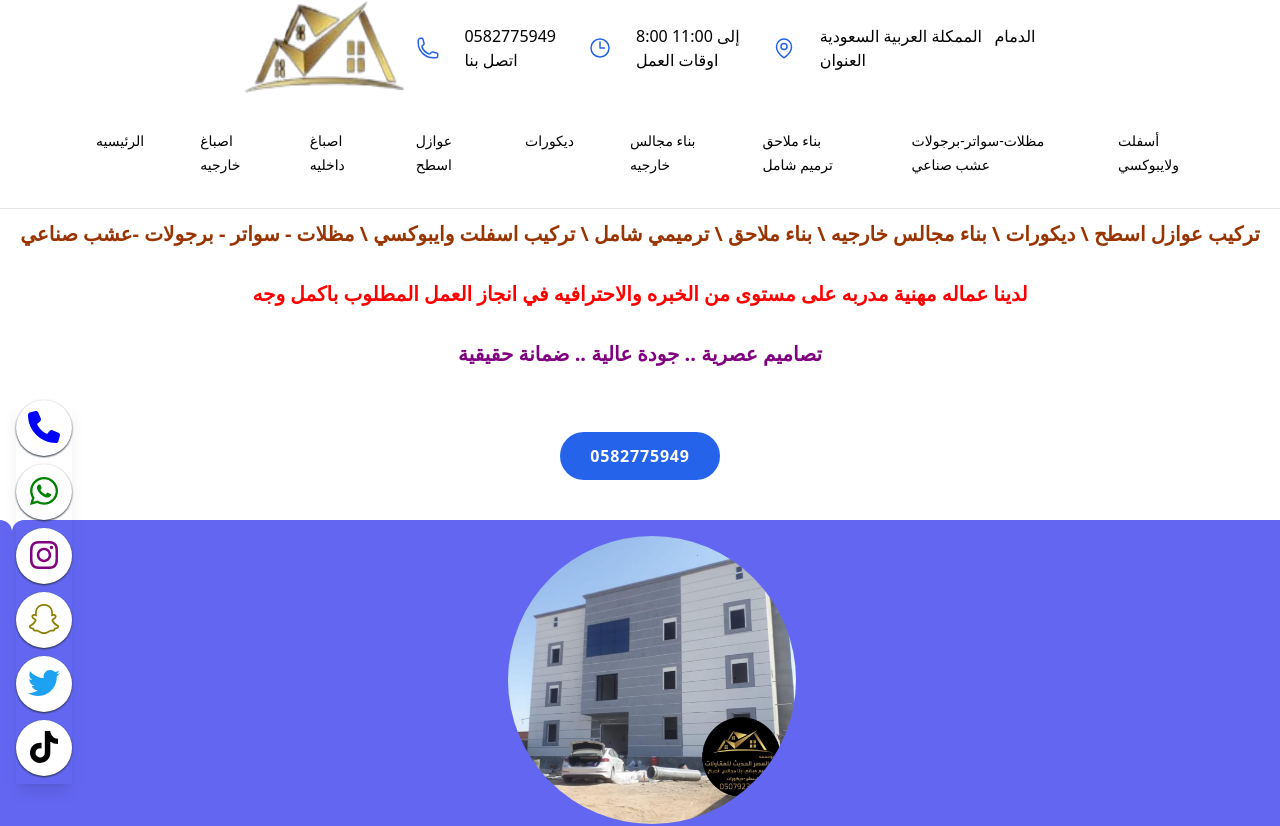
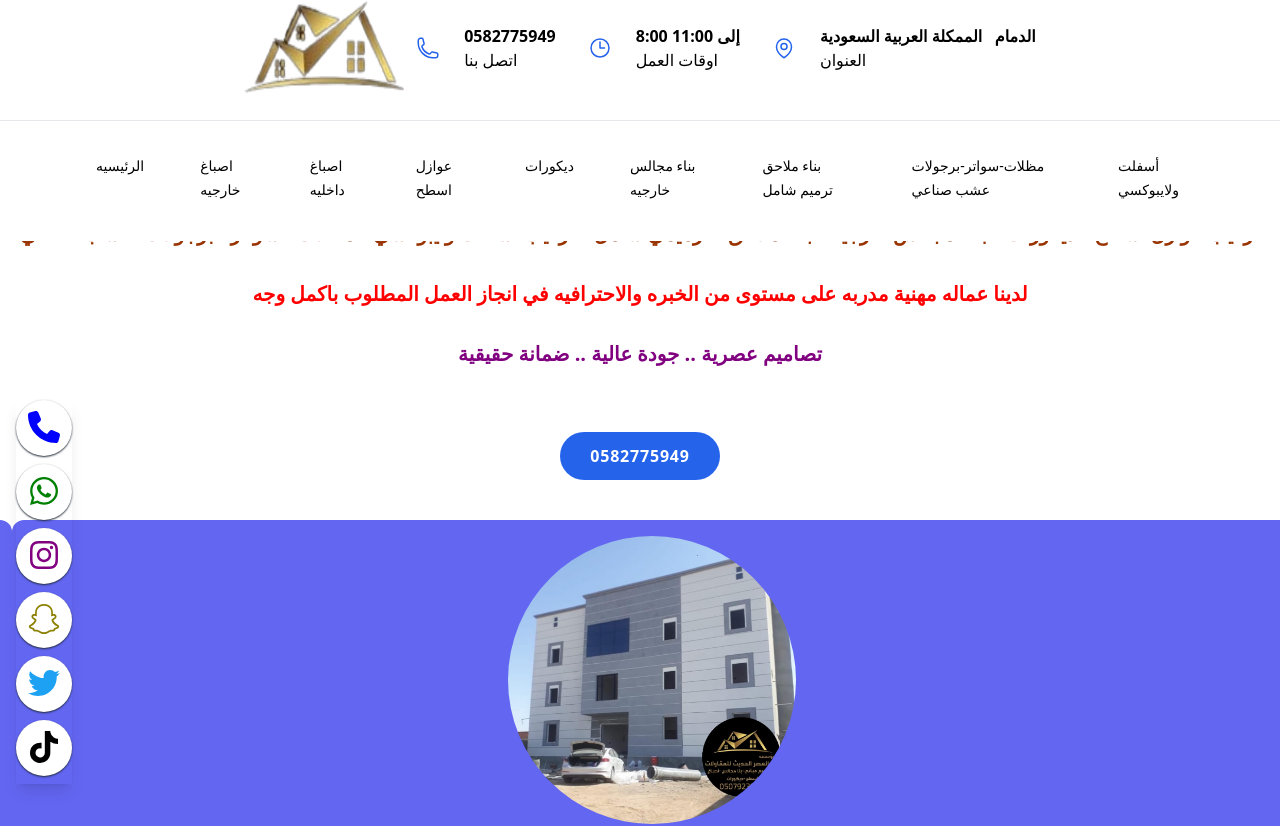
Before and after one commit to ashrafsayed2018/elasr-alhadeeth, a Next.js app: page /home in a window 1280 px wide. Shown: the top 826 px of the page. Built offline with nearby package versions, Linux system fonts and the light colour scheme.

Commit message:
change to eldamam from alryadh

```diff
--- a/src/app/components/Navbar.tsx
+++ b/src/app/components/Navbar.tsx
@@ -5,7 +5,7 @@ function Navbar() {
   return (
 
     <header>
-        <nav className="bg-white sm:w-full  border-b border-gray-200 dark:border-gray-600 ">
+        <nav className="bg-white sm:w-full  border-t border-gray-200 pb-2 mt-4 ">
           <ul className="navigation max-w-[90vw] flex flex-wrap justify-between items-center relative mx-auto py-8">
 
             <input type="checkbox" id="check" />
--- a/src/app/components/TopHeader.tsx
+++ b/src/app/components/TopHeader.tsx
@@ -9,7 +9,7 @@ import LogoImage from './LogoImage'
 
 function TopHeader() {
   return (
-    <div className='md:flex items-center justify-center'>
+    <div className='md:flex items-center justify-center h-auto pb-2  '>
         {/* logo */}
         <div className="logo">
          <LogoImage size={40}/>
@@ -23,7 +23,7 @@ function TopHeader() {
                             <MobileSvg/>
                         </div>
                         <div >
-                           <p >
+                           <p className='font-semibold'>
                              {ContactInfo.mobileNumber}
                            </p>
                             <p >اتصل بنا</p>
@@ -37,7 +37,7 @@ function TopHeader() {
                         </div>
 
                         <div >
-                           <p >
+                           <p className='font-semibold'>
                              {ContactInfo.workingTime}
                            </p>
                             <p >اوقات العمل</p>
@@ -49,7 +49,7 @@ function TopHeader() {
                         </div>
 
                          <div >
-                            <p >
+                            <p className='font-semibold'>
                             {ContactInfo.address.city}
                             &nbsp; &nbsp;
                             {ContactInfo.address.country}
```
